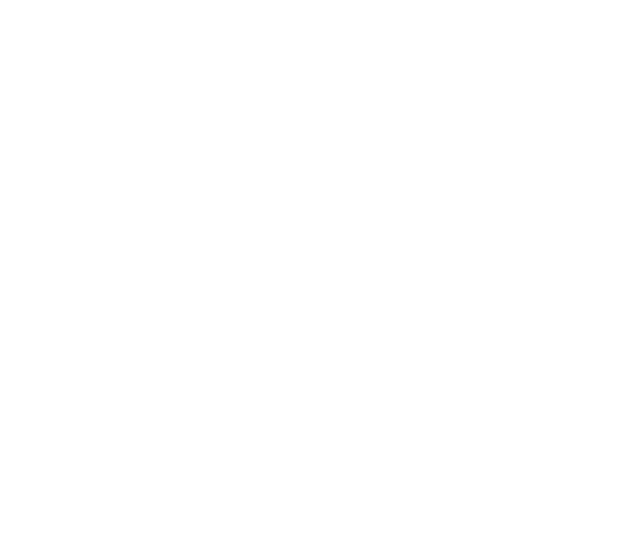
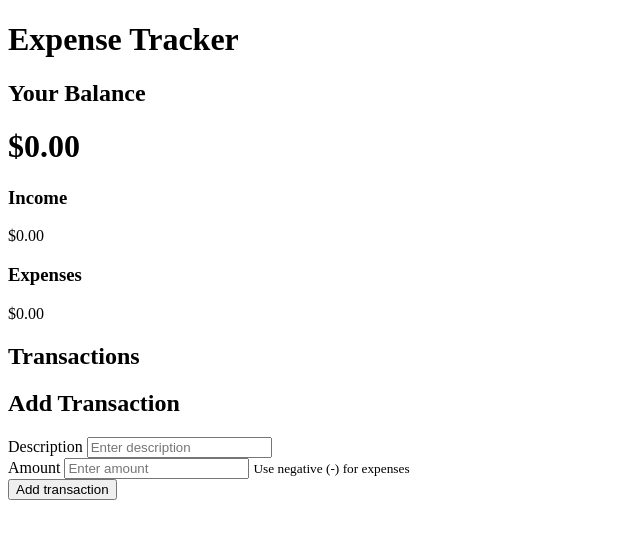
Before and after one commit to KarinaKKarinaK/expense-tracker, a plain HTML site: page index.html in a window 1280 px wide. Shown: the whole page, without its empty margins (0-640 px from the left). Drawn offline with Linux system fonts and the light colour scheme.

Commit message:
Finished HTML code

```diff
--- a/index.html
+++ b/index.html
@@ -8,7 +8,52 @@
     <link href="https://fonts.googleapis.com/css?family=Poppins:100,100italic,200,200italic,300,300italic,regular,italic,500,500italic,600,600italic,700,700italic,800,800italic,900,900italic" rel="stylesheet"/>
 </head>
 <body>
+    <div class="container">
+        <h1>Expense Tracker</h1>
 
+        <div class="balance-container">
+            <h2>Your Balance</h2>
+            <h1 id="balance">$0.00</h1>
+
+            <div class="summary">
+                <div class="income">
+                    <h3>Income</h3>
+                    <p id="income-amount">$0.00</p>
+                </div>
+                <div class="expenses">
+                    <h3>Expenses</h3>
+                    <p id="expene-amount">$0.00</p>
+                </div>
+            </div>
+        </div>
+
+        <div class="main-content">
+            <div class="transaction-container">
+                <h2>Transactions</h2>
+                <ul id="transaction-list">
+                    <!-- Transactions will be inserted here -->
+                </ul>
+            </div>
+
+            <div class="form-container">
+                <h2>Add Transaction</h2>
+                <form id="transaction-form">
+                    <div class="form-group">
+                        <label for="description">Description</label>
+                        <input type="text" id="description" placeholder="Enter description" required/>
+                    </div>
+
+                    <div class="form-group">
+                        <label for="amount">Amount</label>
+                        <input type="number" id="amount" placeholder="Enter amount" required/>
+                        <small>Use negative (-) for expenses</small>
+                    </div>
+
+                    <button type="submit">Add transaction</button>
+                </form>
+            </div>
+        </div>
+    </div>
     <script src="script.js"></script>
 </body>
 </html>
```
